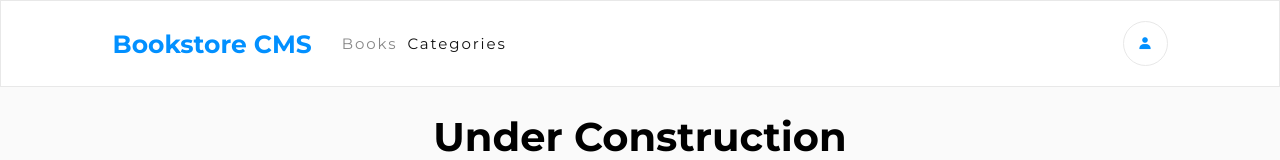
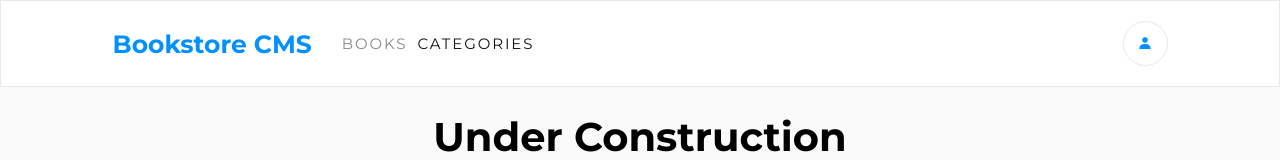
Before and after one commit to olawale-o/react-bookstore, a React (Create React App) app: page /categories in a window 1280 px wide. Shown: the top 160 px of the page. Built offline with nearby package versions, Linux system fonts and the light colour scheme; no server answers.

Commit message:
Modify Header.js file

```diff
--- a/src/components/AddBook.css
+++ b/src/components/AddBook.css
@@ -9,7 +9,7 @@
 
 .addbook-form {
   display: flex;
-  padding: 2rem 0;
+  padding: 2rem 0 4rem;
 }
 
 .input-field {
--- a/src/components/Header.js
+++ b/src/components/Header.js
@@ -8,10 +8,10 @@ const Header = () => (
       <div className="logo">Bookstore CMS</div>
       <ul className="nav-list">
         <li className="nav-item">
-          <NavLink to="/" className="nav-link" activeClassName="active-link" exact>Books</NavLink>
+          <NavLink to="/" className="nav-link" activeClassName="active-link" exact>BOOKS</NavLink>
         </li>
         <li className="nav-item">
-          <NavLink to="/categories" className="nav-link" activeClassName="active-link" exact>Categories</NavLink>
+          <NavLink to="/categories" className="nav-link" activeClassName="active-link" exact>CATEGORIES</NavLink>
         </li>
       </ul>
       <div className="profile">
```
Also changed, not shown: src/assets/screenshot.png.
